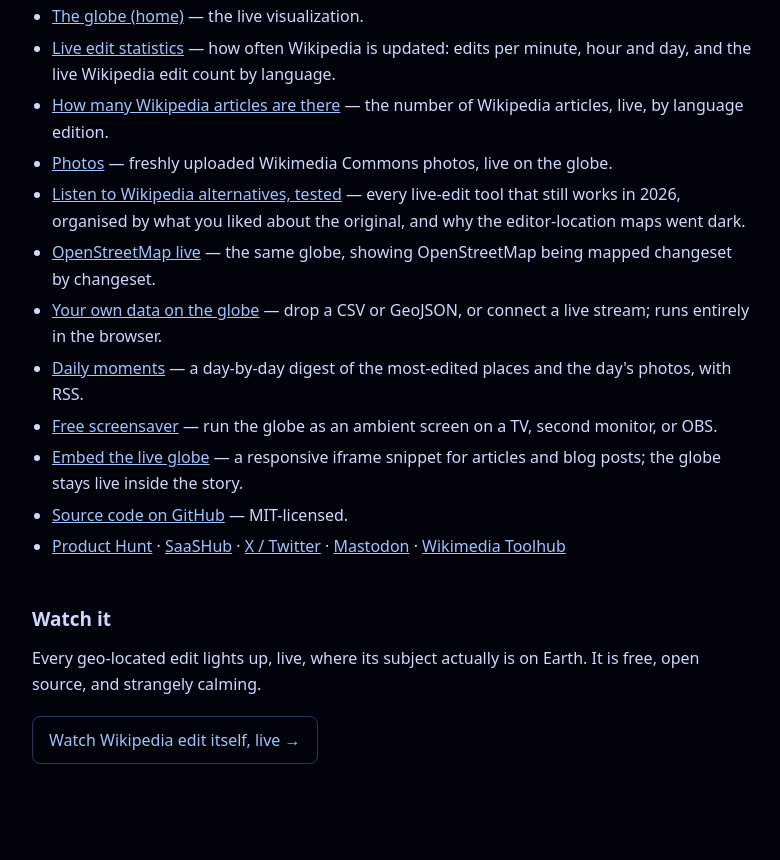
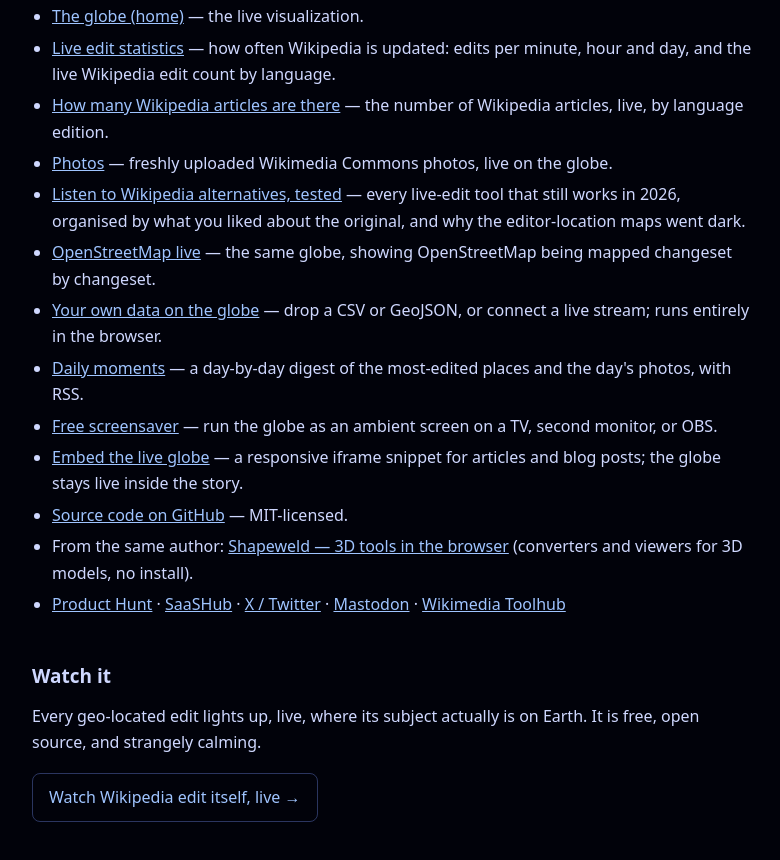
Before and after one commit to alekcac/the-planet-thinks, a website: page web/public/press.html in a window 1280 px wide. Shown: the part 2145-3005 px from the top of the page, without its empty margins (248-1028 px from the left). Before the commit the page ends 2983 px from the top, so only its background shows below. Drawn offline with Linux system fonts and the light colour scheme.

Commit message:
Credit the author's other project on the press page and in the about panel

```diff
--- a/web/public/press.html
+++ b/web/public/press.html
@@ -143,6 +143,7 @@
     <li><a href="https://theplanetthinks.com/screensaver">Free screensaver</a> — run the globe as an ambient screen on a TV, second monitor, or OBS.</li>
     <li><a href="https://theplanetthinks.com/screensaver#embed">Embed the live globe</a> — a responsive iframe snippet for articles and blog posts; the globe stays live inside the story.</li>
     <li><a href="https://github.com/alekcac/the-planet-thinks" rel="noopener">Source code on GitHub</a> — MIT-licensed.</li>
+    <li>From the same author: <a href="https://shapeweld.com/" rel="noopener">Shapeweld — 3D tools in the browser</a> (converters and viewers for 3D models, no install).</li>
     <li><a href="https://www.producthunt.com/products/the-planet-thinks" rel="noopener">Product Hunt</a> · <a href="https://www.saashub.com/the-planet-thinks" rel="noopener">SaaSHub</a> · <a href="https://x.com/theplanetthinks" rel="noopener">X / Twitter</a> · <a href="https://mastodon.social/@theplanetthinks" rel="me noopener">Mastodon</a> · <a href="https://toolhub.wikimedia.org/tools/the-planet-thinks" rel="noopener">Wikimedia Toolhub</a></li>
   </ul>
 
```
Also changed, not shown: web/index.html (+1 -0 lines).
